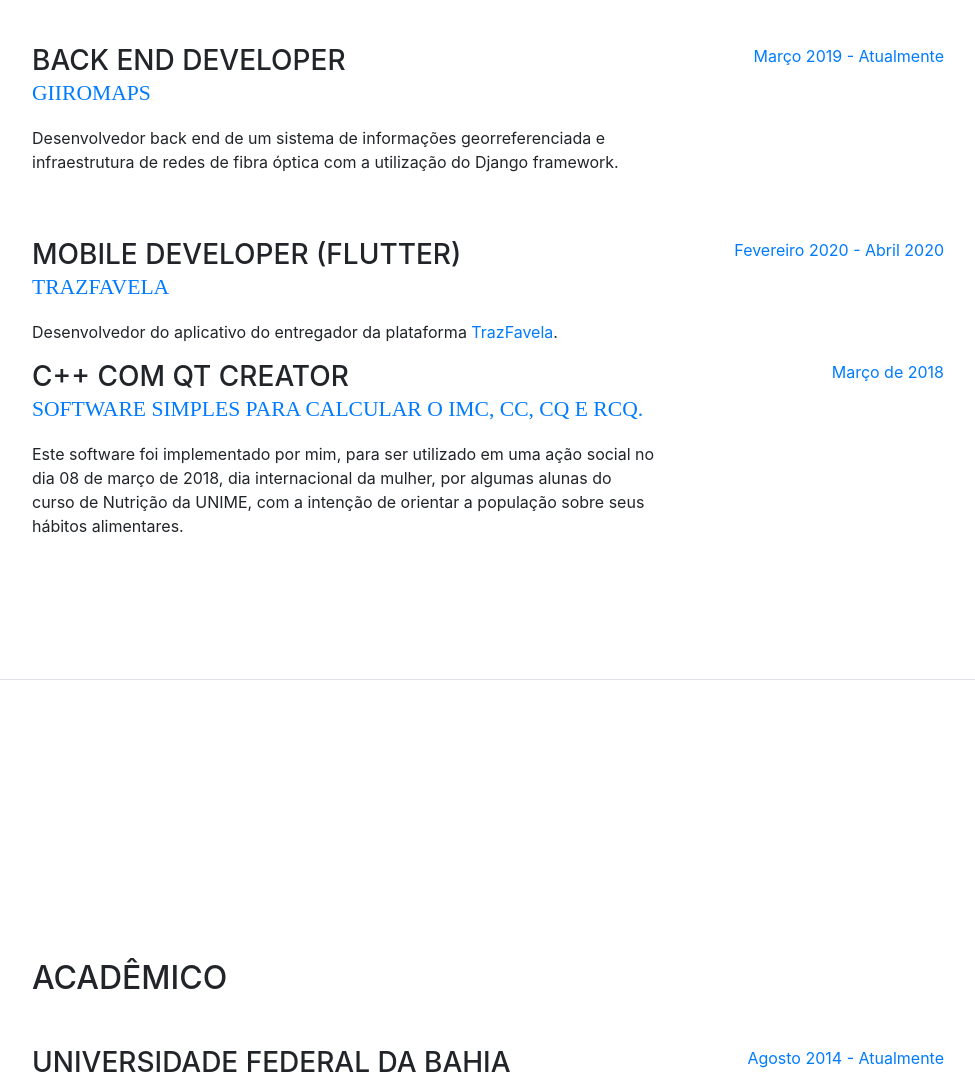
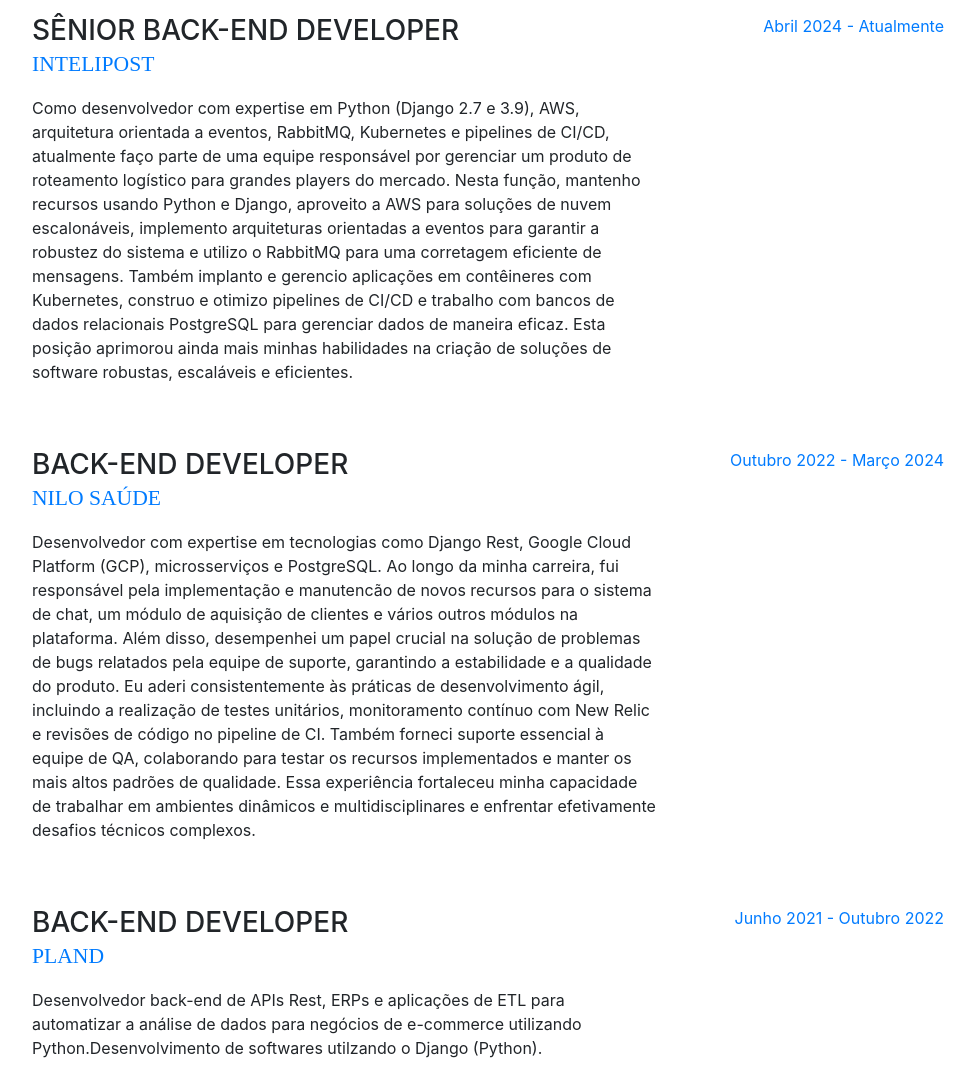
Before and after one commit to moreiralucas/moreiralucas.github.io, a website with bundled scripts: page index.html in a window 1280 px wide. Shown: the part 1720-2800 px from the top of the page, without its empty margins (288-1263 px from the left). Built offline with nearby package versions, Linux system fonts and the light colour scheme; a web font is replaced by a local one.

Commit message:
update page

```diff
--- a/index.html
+++ b/index.html
@@ -36,7 +36,7 @@
     <a class="navbar-brand js-scroll-trigger" href="#page-top">
       <span class="d-block d-lg-none">Lucas Moreira</span>
       <span class="d-none d-lg-block">
-        <img class="img-fluid img-profile rounded-circle mx-auto mb-2" src="img/profile.jpg" alt="">
+        <img class="img-fluid img-profile rounded-circle mx-auto mb-2" src="img/profile.png" alt="">
       </span>
     </a>
     <button class="navbar-toggler" type="button" data-toggle="collapse" data-target="#navbarSupportedContent"
@@ -74,10 +74,10 @@
         <h1 class="mb-0">Lucas
           <span class="text-primary">Moreira Pires</span>
         </h1>
-        <div class="subheading mb-5">Salvador - BA · (71) 98290-1058·
-          <a href="mailto:moreiralucascc@gmail.com">moreiralucascc@gmail.com</a>
+        <div class="subheading mb-5">Salvador - BA
+          <a href="mailto:moreiralucascc@gmail.com">moreiralucascc <at> gmail <dot> com</a>
         </div>
-        <p class="mb-5">Graduando em Ciência da Computação pela UFBA, ex-membro do <a
+        <p class="mb-5">Bacharel em Ciência da Computação pela UFBA, ex-membro do <a
             href="http://wiki.dcc.ufba.br/GRUPROtmp/MemberS">GRUPRO</a> (GRUpo de PROgramação).
           <br>Desenvolvedor mobile com Flutter Framework.
           <br>Usuário Linux desde 2014.
@@ -221,32 +221,57 @@
 
         <div class="resume-item d-flex flex-column flex-md-row mb-5">
           <div class="resume-content mr-auto">
-            <h3 class="mb-0">Back end developer</h3>
-            <div class="subheading mb-3"><a href="https://giiromaps.com.br/">GIIROMaps</a></div>
+            <h3 class="mb-0">Sênior Back-end developer</h3>
+            <div class="subheading mb-3"><a href="https://intelipost.com.br/">Intelipost</a></div>
             <p>
-              Desenvolvedor back end de um sistema de informações georreferenciada e infraestrutura de redes de fibra
-              óptica com a utilização do Django framework.
+              Como desenvolvedor com expertise em Python (Django 2.7 e 3.9), AWS, arquitetura orientada a eventos, RabbitMQ, Kubernetes e pipelines de CI/CD, atualmente faço parte de uma equipe responsável por gerenciar um produto de roteamento logístico para grandes players do mercado. Nesta função, mantenho recursos usando Python e Django, aproveito a AWS para soluções de nuvem escalonáveis, implemento arquiteturas orientadas a eventos para garantir a robustez do sistema e utilizo o RabbitMQ para uma corretagem eficiente de mensagens. Também implanto e gerencio aplicações em contêineres com Kubernetes, construo e otimizo pipelines de CI/CD e trabalho com bancos de dados relacionais PostgreSQL para gerenciar dados de maneira eficaz. Esta posição aprimorou ainda mais minhas habilidades na criação de soluções de software robustas, escaláveis e eficientes.
             </p>
           </div>
           <div class="resume-date text-md-right">
-            <span class="text-primary">Março 2019 - Atualmente</span>
+            <span class="text-primary">Abril 2024 - Atualmente</span>
           </div>
         </div>
 
-        <div class="resume-item d-flex flex-column flex-md-row">
+        <div class="resume-item d-flex flex-column flex-md-row mb-5">
           <div class="resume-content mr-auto">
-            <h3 class="mb-0">Mobile Developer (Flutter)</h3>
-            <div class="subheading mb-3"><a href="https://www.trazfavela.com.br/">TrazFavela</a></div>
+            <h3 class="mb-0">Back-end developer</h3>
+            <div class="subheading mb-3"><a href="https://nilosaude.com.br/">Nilo Saúde</a></div>
             <p>
-              Desenvolvedor do aplicativo do entregador da plataforma <a
-                href="https://www.trazfavela.com.br/">TrazFavela</a>.
+              Desenvolvedor com expertise em tecnologias como Django Rest, Google Cloud Platform (GCP), microsserviços e PostgreSQL. Ao longo da minha carreira, fui responsável pela implementação e manutencão de novos recursos para o sistema de chat, um módulo de aquisição de clientes e vários outros módulos na plataforma. Além disso, desempenhei um papel crucial na solução de problemas de bugs relatados pela equipe de suporte, garantindo a estabilidade e a qualidade do produto. Eu aderi consistentemente às práticas de desenvolvimento ágil, incluindo a realização de testes unitários, monitoramento contínuo com New Relic e revisões de código no pipeline de CI. Também forneci suporte essencial à equipe de QA, colaborando para testar os recursos implementados e manter os mais altos padrões de qualidade. Essa experiência fortaleceu minha capacidade de trabalhar em ambientes dinâmicos e multidisciplinares e enfrentar efetivamente desafios técnicos complexos.
             </p>
           </div>
           <div class="resume-date text-md-right">
-            <span class="text-primary">Fevereiro 2020 - Abril 2020</span>
+            <span class="text-primary">Outubro 2022 - Março 2024</span>
           </div>
         </div>
 
+        <div class="resume-item d-flex flex-column flex-md-row mb-5">
+          <div class="resume-content mr-auto">
+            <h3 class="mb-0">Back-end developer</h3>
+            <div class="subheading mb-3"><a href="https://pland.com.br/">PlanD</a></div>
+            <p>
+              Desenvolvedor back-end de APIs Rest, ERPs e aplicações de ETL para automatizar a análise de dados para negócios de e-commerce utilizando Python.Desenvolvimento de softwares utilzando o Django (Python).
+            </p>
+          </div>
+          <div class="resume-date text-md-right">
+            <span class="text-primary">Junho 2021 - Outubro 2022</span>
+          </div>
+        </div>
+
+        <div class="resume-item d-flex flex-column flex-md-row mb-5">
+          <div class="resume-content mr-auto">
+            <h3 class="mb-0">Back-end developer</h3>
+            <div class="subheading mb-3"><a href="https://giiromaps.com.br/">GIIROMaps</a></div>
+            <p>
+              Participação no desenvolvimento de um sistema de documentação de informações georreferenciadas e infraestrutura de redes de fibra óptica utilizando o Django framework.
+            </p>
+          </div>
+          <div class="resume-date text-md-right">
+            <span class="text-primary">Março 2019 - Junho 2021</span>
+          </div>
+        </div>
+
+        <!--
         <div class="resume-item d-flex flex-column flex-md-row mb-5">
           <div class="resume-content mr-auto">
             <h3 class="mb-0">C++ com Qt Creator</h3>
@@ -260,6 +285,7 @@
             <span class="text-primary">Março de 2018</span>
           </div>
         </div>
+        -->
       </div>
 
     </section>
```
Also changed, not shown: img/profile.jpg (deleted), img/profile.png (added), 2 other files.
